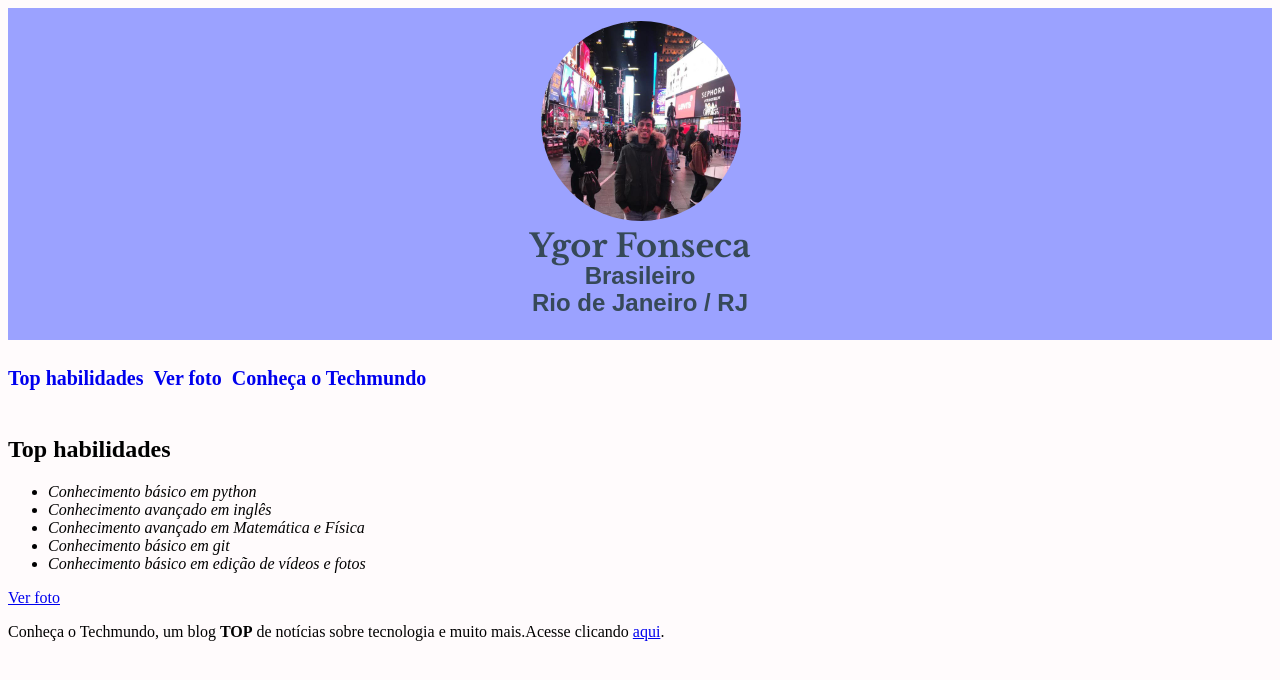
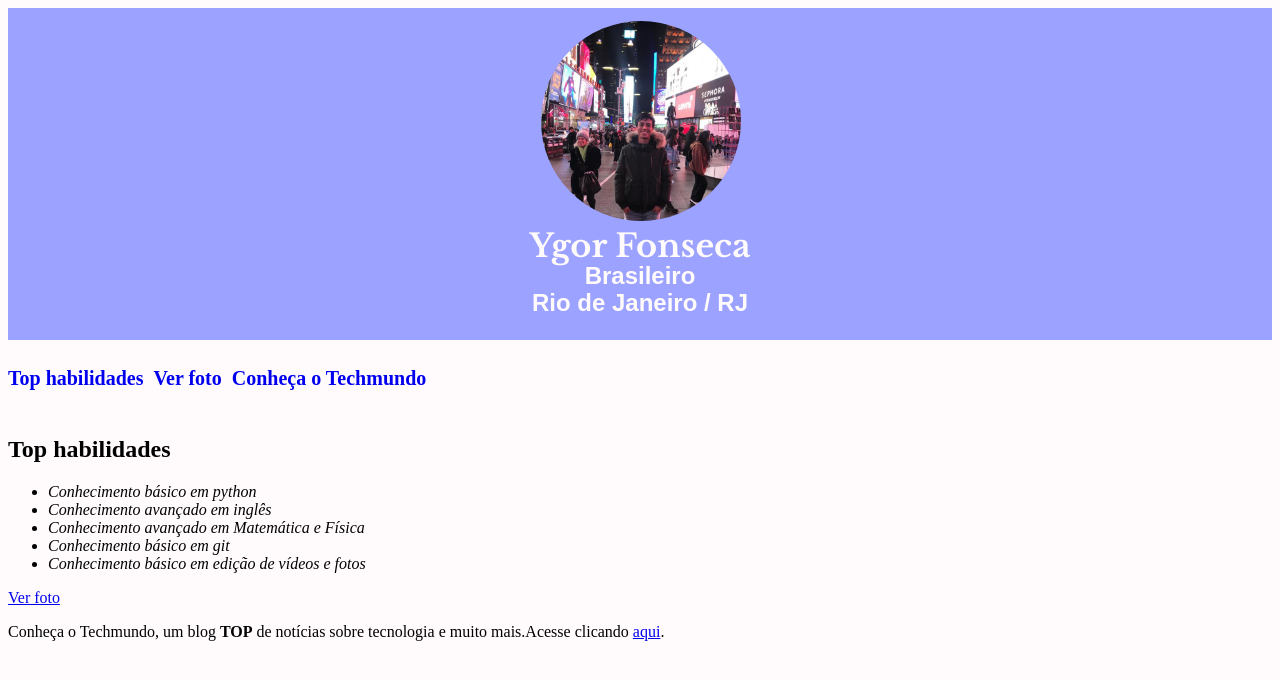
Before and after one commit to ygorvmdf/ygorvmdf.github.io, a plain HTML site: page index.html in a window 1280 px wide. Drawn offline with nearby package versions, Linux system fonts and the light colour scheme.

Commit message:
changing the description color

```diff
--- a/index.html
+++ b/index.html
@@ -14,7 +14,7 @@
                 font-family: "IMB Plex Sans", sans-serif;
                 line-height: 50%;
                 text-align:center;
-                color: #364958;
+                color: #FFFBFC;
                 background-color: #9ba2ff;
                 padding: 1%;
             }
```
